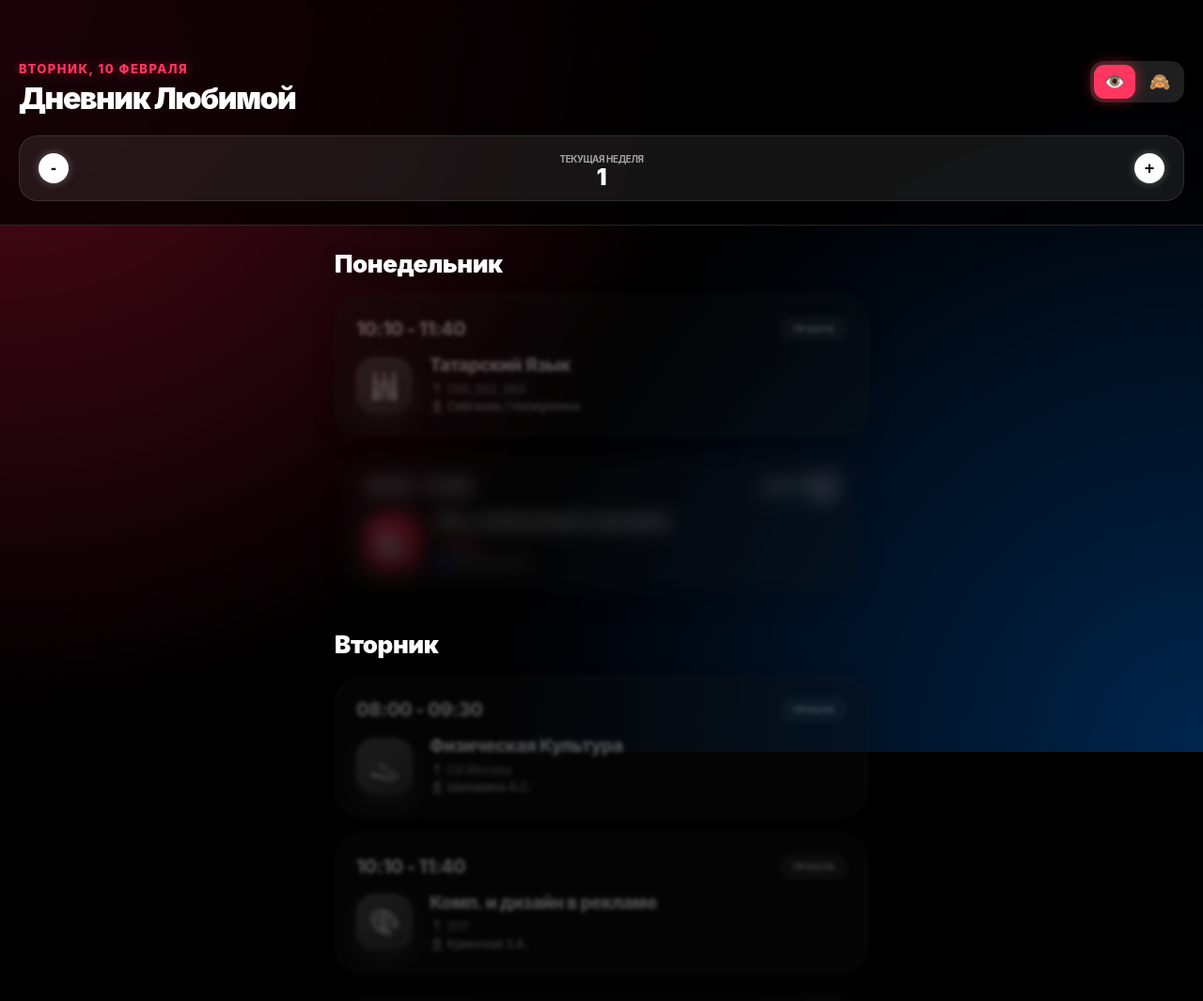
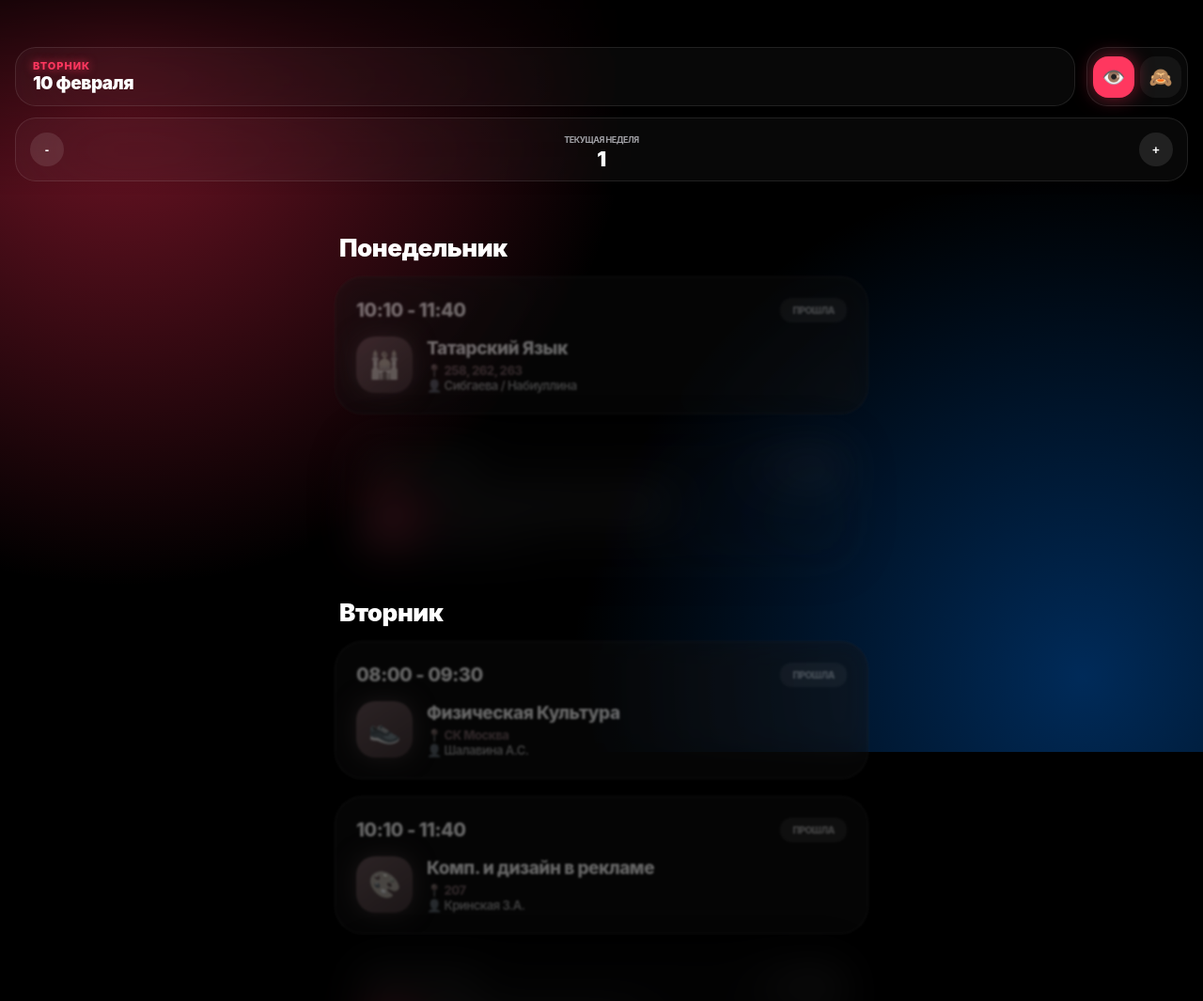
Before and after one commit to kaz1nak666/dnevnikSumbul, a plain HTML site: page index.html in a window 1280 px wide. Shown: the top 1065 px of the page at 94% size. Drawn offline with Linux system fonts and the light colour scheme.

Commit message:
Update 3.html

```diff
--- a/index.html
+++ b/index.html
@@ -3,18 +3,18 @@
 <head>
     <meta charset="UTF-8">
     <meta name="viewport" content="width=device-width, initial-scale=1.0, maximum-scale=1.0, user-scalable=no, viewport-fit=cover">
-    <title>Сюмбелька пупсик</title>
+    <title>Любимая</title>
     <style>
         :root {
             --ios-bg: #000000;
-            --ios-card: rgba(20, 20, 22, 0.8);
-            --ios-accent: #ff2d55;
+            --ios-card: rgba(22, 22, 24, 0.6);
             --ios-pink: #ff375f;
             --ios-blue: #007aff;
             --ios-green: #30d158;
             --text-main: #ffffff;
             --text-secondary: #a1a1a6;
-            --blur-val: blur(10px);
+            --island-bg: rgba(255, 255, 255, 0.03);
+            --island-blur: blur(50px);
         }
 
         * { box-sizing: border-box; -webkit-tap-highlight-color: transparent; }
@@ -31,132 +31,130 @@
         .bg-glow {
             position: fixed; top: 0; left: 0; width: 100%; height: 100%;
             background:
-                radial-gradient(circle at 0% 0%, rgba(255, 45, 85, 0.35) 0%, transparent 50%),
-                radial-gradient(circle at 100% 100%, rgba(0, 122, 255, 0.3) 0%, transparent 50%);
+                radial-gradient(circle at 10% 10%, rgba(255, 45, 85, 0.45) 0%, transparent 40%),
+                radial-gradient(circle at 90% 90%, rgba(0, 122, 255, 0.35) 0%, transparent 40%),
+                #000;
             z-index: -1;
-            filter: contrast(1.2);
         }
 
-        header {
-            padding: 65px 20px 25px;
-            backdrop-filter: blur(20px);
-            -webkit-backdrop-filter: blur(20px);
-            background: rgba(0,0,0,0.7);
+        .header-islands {
             position: sticky; top: 0; z-index: 1000;
-            border-bottom: 0.5px solid rgba(255,255,255,0.15);
+            padding: 50px 16px 15px;
+            display: grid;
+            grid-template-columns: 1fr auto;
+            gap: 12px;
+            background: linear-gradient(to bottom, rgba(0,0,0,0.7) 0%, transparent 100%);
         }
 
-        .header-top { display: flex; justify-content: space-between; align-items: flex-start; margin-bottom: 20px; }
-        .date-label { color: var(--ios-pink); font-size: 13px; font-weight: 800; text-transform: uppercase; letter-spacing: 1.5px; margin-bottom: 4px; text-shadow: 0 0 10px rgba(255, 55, 95, 0.5); }
-        h1 { margin: 0; font-size: 32px; font-weight: 900; letter-spacing: -1.5px; }
-
-        .view-controls {
-            display: flex; background: rgba(255,255,255,0.12);
-            padding: 4px; border-radius: 14px; gap: 4px;
-        }
-        .view-btn {
-            border: none; background: transparent; color: var(--text-secondary);
-            width: 44px; height: 36px; border-radius: 11px;
-            display: flex; align-items: center; justify-content: center;
-            font-size: 18px; transition: all 0.3s ease;
-        }
-        .view-btn.active {
-            background: var(--ios-pink); color: white;
-            box-shadow: 0 0 15px rgba(255, 45, 85, 0.6);
+        .island {
+            background: var(--island-bg);
+            border: 1px solid rgba(255, 255, 255, 0.1);
+            backdrop-filter: var(--island-blur);
+            -webkit-backdrop-filter: var(--island-blur);
+            border-radius: 22px;
+            display: flex; align-items: center;
         }
 
-        .week-nav {
-            display: flex; justify-content: space-between; align-items: center;
-            background: rgba(255,255,255,0.08); padding: 12px 20px; border-radius: 20px;
-            border: 0.5px solid rgba(255,255,255,0.1);
+        .island-date { padding: 12px 18px; flex-direction: column; align-items: flex-start; }
+        .date-text {
+            font-size: 11px; font-weight: 800; color: var(--ios-pink);
+            text-transform: uppercase; letter-spacing: 1px;
+            text-shadow: 0 0 10px rgba(255, 55, 95, 0.8);
         }
-        .nav-btn {
-            background: white; border: none; color: black;
-            width: 32px; height: 32px; border-radius: 50%;
-            font-size: 18px; font-weight: 900; box-shadow: 0 0 10px rgba(255,255,255,0.3);
+        .month-text { font-size: 19px; font-weight: 900; }
+
+        .island-controls { padding: 6px; gap: 6px; }
+        .view-btn {
+            border: none; background: rgba(255,255,255,0.05); color: var(--text-secondary);
+            width: 44px; height: 44px; border-radius: 16px;
+            display: flex; align-items: center; justify-content: center;
+            font-size: 20px; transition: 0.3s;
         }
-        .week-info { text-align: center; }
-        .week-num { font-size: 24px; font-weight: 900; display: block; line-height: 1; color: #fff; }
-        .week-label { font-size: 10px; color: var(--text-secondary); text-transform: uppercase; font-weight: 700; }
+        .view-btn.active { color: #fff; background: var(--ios-pink); box-shadow: 0 0 20px rgba(255, 45, 85, 0.5); }
 
-        .container { padding: 25px 16px 150px; max-width: 600px; margin: 0 auto; }
-        .day-section { margin-bottom: 40px; }
-        .day-title { font-size: 26px; font-weight: 900; margin-bottom: 18px; color: #fff; text-shadow: 0 5px 15px rgba(0,0,0,0.5); }
+        .island-week { grid-column: 1 / span 2; justify-content: space-between; padding: 10px 15px; }
+        .nav-btn { background: rgba(255,255,255,0.1); border: none; color: white; width: 36px; height: 36px; border-radius: 50%; font-weight: 900; }
+        .week-num { font-size: 22px; font-weight: 900; }
+
+        .container { padding: 10px 16px 150px; max-width: 600px; margin: 0 auto; }
+        .day-title { font-size: 26px; font-weight: 900; margin: 30px 0 15px 5px; }
 
         .card {
             background: var(--ios-card);
-            border-radius: 30px; padding: 22px; margin-bottom: 16px;
+            border-radius: 30px; padding: 22px; margin-bottom: 18px;
             border: 1px solid rgba(255,255,255,0.1);
+            backdrop-filter: blur(15px);
             position: relative; overflow: hidden;
-            transition: all 0.5s cubic-bezier(0.16, 1, 0.3, 1);
-            box-shadow: 0 10px 30px rgba(0,0,0,0.3);
+            transition: all 0.4s ease;
         }
 
-        .card.locked { opacity: 0.3; filter: blur(10px); transform: scale(0.96); }
-        .card.revealed { opacity: 1 !important; filter: none !important; transform: scale(1) !important; z-index: 10; border-color: var(--ios-pink); }
+
+        .card.locked { opacity: 0.2; filter: blur(25px); transform: scale(0.96); }
+        .card.revealed { opacity: 1 !important; filter: none !important; transform: scale(1) !important; border-color: var(--ios-pink); }
 
         body.hide-locked .card.locked:not(.revealed) { display: none; }
 
-        .card.is-live { border-color: var(--ios-pink); box-shadow: 0 0 40px rgba(255, 45, 85, 0.35); }
-        .card.is-passed { opacity: 0.3; filter: grayscale(1) blur(2px); }
 
-        .time-row { display: flex; justify-content: space-between; align-items: center; margin-bottom: 15px; }
-        .time-text { font-size: 20px; font-weight: 800; letter-spacing: -0.5px; }
+        .card.is-passed { opacity: 0.4; filter: grayscale(0.9) blur(1px); }
 
-        .badge { font-size: 10px; font-weight: 900; padding: 6px 12px; border-radius: 12px; text-transform: uppercase; border: 1px solid transparent; }
-        .badge-live { background: var(--ios-pink); color: white; animation: pulse 1.5s infinite; box-shadow: 0 0 15px rgba(255, 45, 85, 0.5); }
-        .badge-timer { background: rgba(48, 209, 88, 0.1); color: var(--ios-green); border-color: var(--ios-green); }
-        .badge-passed { background: rgba(255,255,255,0.1); color: var(--text-secondary); }
-        .badge-locked { background: rgba(255,255,255,0.05); color: #fff; border-color: rgba(255,255,255,0.2); }
-
-        .main-info { display: flex; gap: 18px; align-items: center; }
         .icon-box {
             width: 60px; height: 60px; border-radius: 20px;
             background: linear-gradient(145deg, #ff2d55, #b01a38);
             display: flex; align-items: center; justify-content: center;
             font-size: 28px; flex-shrink: 0;
-            box-shadow: 0 10px 25px rgba(255, 45, 85, 0.4);
+            box-shadow: 0 0 25px rgba(255, 45, 85, 0.5);
         }
 
-        .details h3 { margin: 0; font-size: 19px; font-weight: 800; line-height: 1.2; margin-bottom: 4px; }
-        .details p { margin: 0; font-size: 13px; color: var(--text-secondary); font-weight: 600; line-height: 1.4; }
-        .room { color: var(--ios-pink); font-weight: 800; text-shadow: 0 0 8px rgba(255, 45, 85, 0.3); }
+
+        .badge {
+            font-size: 10px; font-weight: 900; padding: 6px 12px;
+            border-radius: 12px; text-transform: uppercase; border: 1px solid transparent;
+        }
+        .badge-live { background: var(--ios-pink); color: white; animation: pulse 1.5s infinite; box-shadow: 0 0 15px rgba(255, 45, 85, 0.5); }
+        .badge-timer { background: rgba(48, 209, 88, 0.1); color: var(--ios-green); border: 1px solid var(--ios-green); }
+        .badge-passed { background: rgba(255,255,255,0.1); color: var(--text-secondary); }
+        .badge-locked { background: rgba(255,255,255,0.05); color: #fff; border: 1px solid rgba(255,255,255,0.2); }
+
+        .time-row { display: flex; justify-content: space-between; align-items: center; margin-bottom: 15px; }
+        .time-text { font-size: 20px; font-weight: 800; }
+        .details h3 { margin: 0; font-size: 19px; font-weight: 800; }
+        .details p { margin: 0; font-size: 13px; color: var(--text-secondary); font-weight: 600; margin-top: 4px; }
+        .room { color: var(--ios-pink); font-weight: 800; }
 
         .eye-toggle-card {
             position: absolute; right: 15px; top: 15px; z-index: 100;
-            background: rgba(255,255,255,0.2); width: 42px; height: 42px;
+            background: rgba(255,255,255,0.15); width: 40px; height: 40px;
             border-radius: 50%; display: flex; align-items: center; justify-content: center;
-            cursor: pointer; backdrop-filter: blur(10px); border: 1px solid rgba(255,255,255,0.2);
-            box-shadow: 0 5px 15px rgba(0,0,0,0.3);
+            border: 1px solid rgba(255,255,255,0.1);
         }
 
-        @keyframes pulse { 0% { transform: scale(1); opacity: 1; } 50% { transform: scale(1.05); opacity: 0.8; } 100% { transform: scale(1); opacity: 1; } }
+        @keyframes pulse { 0%, 100% { transform: scale(1); } 50% { transform: scale(1.05); } }
     </style>
 </head>
 <body>
 
 <div class="bg-glow"></div>
 
-<header>
-    <div class="header-top">
-        <div>
-            <div class="date-label" id="realDate">---</div>
-            <h1>Дневник Любимой</h1>
-        </div>
-        <div class="view-controls">
-            <button class="view-btn active" id="btnShowAll" onclick="setViewMode('all')">👁️</button>
-            <button class="view-btn" id="btnHideLocked" onclick="setViewMode('clean')">🙈</button>
-        </div>
+<div class="header-islands">
+    <div class="island island-date">
+        <span class="date-text" id="islandDay">---</span>
+        <span class="month-text" id="islandDate">---</span>
     </div>
-    <div class="week-nav">
+
+    <div class="island island-controls">
+        <button class="view-btn active" id="btnShowAll" onclick="setViewMode('all')">👁️</button>
+        <button class="view-btn" id="btnHideLocked" onclick="setViewMode('clean')">🙈</button>
+    </div>
+
+    <div class="island island-week">
         <button class="nav-btn" onclick="changeWeek(-1)">-</button>
-        <div class="week-info">
-            <span class="week-label" id="weekType">Текущая неделя</span>
-            <span class="week-num" id="weekNumDisplay">1</span>
+        <div class="week-info" style="text-align: center;">
+            <span style="font-size:9px; color:var(--text-secondary); text-transform:uppercase; font-weight:700;" id="weekType">---</span>
+            <span class="week-num" id="weekNumDisplay" style="display:block;">1</span>
         </div>
         <button class="nav-btn" onclick="changeWeek(1)">+</button>
     </div>
-</header>
+</div>
 
 <div class="container" id="scheduleRoot"></div>
 
@@ -227,16 +225,25 @@
         const [sh, sm] = l.t.split(' - ')[0].split(':').map(Number);
         const [eh, em] = l.t.split(' - ')[1].split(':').map(Number);
 
-        if (selWeek < l.w[0]) return { label: `Через ${l.w[0] - selWeek} нед.`, class: "badge-locked", type: 'locked' };
-        if (selWeek > l.w[1]) return { label: "Прошла", class: "badge-passed", type: 'passed' };
-        if (selWeek < realWeek) return { label: "Прошла", class: "badge-passed", type: 'passed' };
-        if (selWeek > realWeek) return { label: "Будет", class: "badge-locked", type: 'future' };
+
+        if (selWeek < l.w[0] || selWeek > l.w[1]) {
+            return { label: `Неделя ${l.w[0]}-${l.w[1]}`, class: "badge-locked", type: 'locked' };
+        }
+
+        if (selWeek > realWeek) {
+            return { label: "Будет", class: "badge-timer", type: 'future' };
+        }
+
+        if (selWeek < realWeek) {
+            return { label: "Прошла", class: "badge-passed", type: 'passed' };
+        }
 
         const st = new Date(now); st.setHours(sh, sm, 0);
         const et = new Date(now); et.setHours(eh, em, 0);
 
         if (curDay > l.d || (curDay === l.d && now > et)) return { label: "Прошла", class: "badge-passed", type: 'passed' };
         if (curDay === l.d && now >= st && now <= et) return { label: "СЕЙЧАС ИДЕТ", class: "badge-live", type: 'live' };
+
         if (curDay === l.d && now < st) {
             const diff = st - now;
             const h = Math.floor(diff/3600000);
@@ -251,6 +258,10 @@
         document.getElementById('weekNumDisplay').innerText = currentWeek;
         document.getElementById('weekType').innerText = (currentWeek === realWeek) ? "Текущая неделя" : "Выбранная неделя";
 
+        const now = new Date();
+        document.getElementById('islandDay').innerText = now.toLocaleDateString('ru-RU', { weekday: 'long' });
+        document.getElementById('islandDate').innerText = now.toLocaleDateString('ru-RU', { day: 'numeric', month: 'long' });
+
         root.innerHTML = "";
         const days = ["Понедельник", "Вторник", "Среда", "Четверг", "Пятница", "Суббота"];
 
@@ -260,6 +271,7 @@
             const section = document.createElement('div');
             section.className = 'day-section';
             section.innerHTML = `<div class="day-title">${name}</div>`;
+
             items.forEach((l, i) => {
                 const status = getSmartStatus(l, currentWeek);
                 const id = `card-${idx}-${i}`;
@@ -268,14 +280,16 @@
                 card.id = id;
                 card.className = `card ${isLocked ? 'locked' : ''} ${status.type === 'live' ? 'is-live' : ''} ${status.type === 'passed' ? 'is-passed' : ''}`;
                 card.innerHTML = `
-                    ${isLocked ? `<div class="eye-toggle-card" onclick="document.getElementById('${id}').classList.toggle('revealed')">👁️</div>` : ''}
+                    ${isLocked ? `<div class="eye-toggle-card" onclick="event.stopPropagation(); document.getElementById('${id}').classList.toggle('revealed')">👁️</div>` : ''}
                     <div class="time-row"><span class="time-text">${l.t}</span><span class="badge ${status.class}">${status.label}</span></div>
-                    <div class="main-info"><div class="icon-box">${l.i}</div><div class="details"><h3>${l.s}</h3><p>📍 <span class="room">${l.r}</span><br>👤 ${l.p}</p></div></div>`;
+                    <div class="main-info" style="display:flex; gap:15px; align-items:center;">
+                        <div class="icon-box">${l.i}</div>
+                        <div class="details"><h3>${l.s}</h3><p>📍 <span class="room">${l.r}</span><br>👤 ${l.p}</p></div>
+                    </div>`;
                 section.appendChild(card);
             });
             root.appendChild(section);
         });
-        document.getElementById('realDate').innerText = new Date().toLocaleDateString('ru-RU', { weekday: 'long', day: 'numeric', month: 'long' });
     }
 
     render();
```
